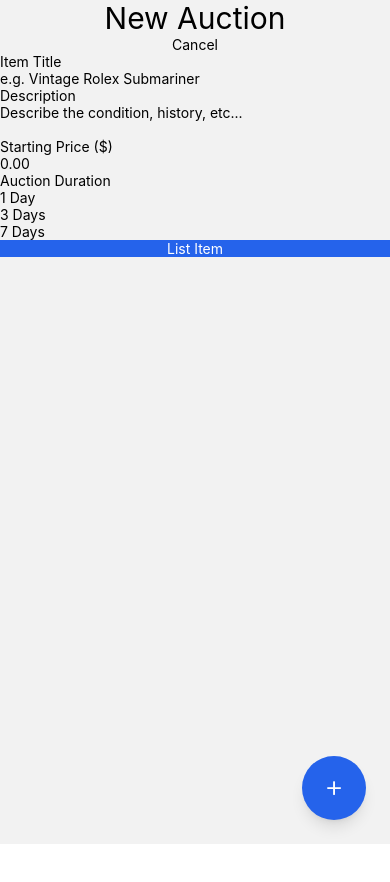
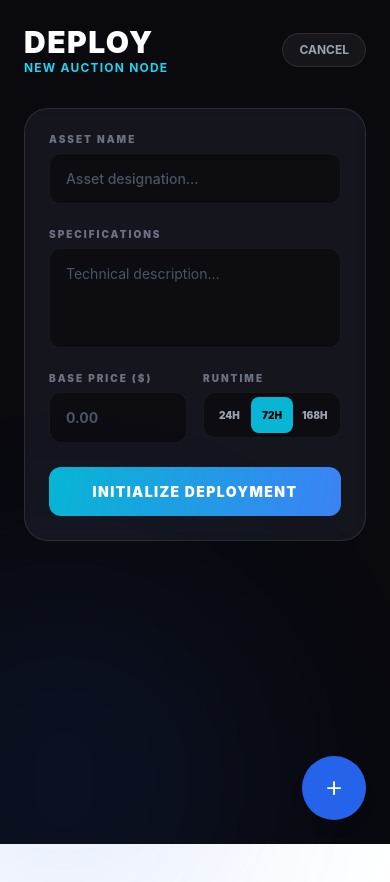
Before and after one commit to SOFTJIT-SINGH/BidNexus, a React Native app: screen /CreateAuction in a window 390 px wide. Shown: the top 882 px of the page. Before the commit the page ends 844 px from the top, so only its background shows below. Built offline with nearby package versions, Linux system fonts and the light colour scheme; no server answers; the database is empty; what react-native-worklets would draw is missing.

Commit message:
styles fixed

```diff
--- a/App.tsx
+++ b/App.tsx
@@ -3,7 +3,7 @@ import React from 'react';
 import { SafeAreaProvider } from 'react-native-safe-area-context';
 import RootNavigator from '@/src/navigation';
 import { StatusBar } from 'expo-status-bar';
-import './global.css'; // NativeWind v4 requirement
+import './global.css';
 import { Text, TouchableOpacity } from 'react-native';
 
 export default function App() {
--- a/src/screens/main/CreateAuctionScreen.tsx
+++ b/src/screens/main/CreateAuctionScreen.tsx
@@ -1,15 +1,17 @@
 import React, { useState } from 'react';
-import { View, Text, TextInput, TouchableOpacity, Alert, ActivityIndicator, KeyboardAvoidingView, Platform, ScrollView } from 'react-native';
+import { View, Text, TextInput, TouchableOpacity, Alert, ActivityIndicator, KeyboardAvoidingView, Platform, ScrollView, StatusBar } from 'react-native';
 import { SafeAreaView } from 'react-native-safe-area-context';
 import { useNavigation } from '@react-navigation/native';
+import { BlurView } from 'expo-blur';
+import { LinearGradient } from 'expo-linear-gradient';
 import { supabase } from '@/src/services/supabase/supabase';
 import { useAuthStore } from '@/src/features/auth/store/useAuthStore';
 import { useAuctionStore } from '@/src/features/auctions/store/useAuctionStore';
 
 const DURATIONS = [
-  { label: '1 Day', days: 1 },
-  { label: '3 Days', days: 3 },
-  { label: '7 Days', days: 7 },
+  { label: '24H', days: 1 },
+  { label: '72H', days: 3 },
+  { label: '168H', days: 7 },
 ];
 
 export default function CreateAuctionScreen() {
@@ -20,23 +22,21 @@ export default function CreateAuctionScreen() {
   const [title, setTitle] = useState('');
   const [description, setDescription] = useState('');
   const [startingPrice, setStartingPrice] = useState('');
-  const [selectedDuration, setSelectedDuration] = useState(3); // Default 3 days
+  const [selectedDuration, setSelectedDuration] = useState(3);
   const [isSubmitting, setIsSubmitting] = useState(false);
 
   const handleCreateAuction = async () => {
     if (!title || !startingPrice) {
-      return Alert.alert('Missing Fields', 'Please provide a title and a starting price.');
+      return Alert.alert('Invalid Entry', 'Title and starting price are required for deployment.');
     }
 
     const price = parseFloat(startingPrice);
     if (isNaN(price) || price <= 0) {
-      return Alert.alert('Invalid Price', 'Starting price must be a valid number greater than 0.');
+      return Alert.alert('Invalid Price', 'Starting price must be a positive integer.');
     }
 
     setIsSubmitting(true);
-
     try {
-      // Calculate future end date
       const endTime = new Date();
       endTime.setDate(endTime.getDate() + selectedDuration);
 
@@ -44,97 +44,90 @@ export default function CreateAuctionScreen() {
         title,
         description,
         starting_price: price,
-        current_price: price, // Initial current_price equals starting_price
+        current_price: price,
         end_time: endTime.toISOString(),
         created_by: user?.id,
       });
 
       if (error) throw error;
 
-      Alert.alert('Success', 'Your auction is now live!');
-
-      // Refresh the global store so the new item appears on the Home feed instantly
       await fetchAuctions();
       navigation.goBack();
-
     } catch (error: any) {
-      Alert.alert('Error Creating Auction', error.message);
+      Alert.alert('Deployment Failed', error.message);
     } finally {
       setIsSubmitting(false);
     }
   };
 
   return (
-    <SafeAreaView className="flex-1 bg-white">
+    <View className="flex-1 bg-[#09090E]">
+      <StatusBar barStyle="light-content" />
+      <View className="absolute -bottom-32 -left-32 w-96 h-96 bg-blue-600/10 rounded-full blur-[100px]" />
+
+      <SafeAreaView className="flex-1">
         <KeyboardAvoidingView
           behavior={Platform.OS === 'ios' ? 'padding' : 'height'}
           className="flex-1"
         >
           <ScrollView contentContainerClassName="p-6">
             <View className="flex-row justify-between items-center mb-8">
-            <Text className="text-3xl font-black text-gray-900">New Auction</Text>
-            <TouchableOpacity onPress={() => navigation.goBack()}>
-              <Text className="text-gray-500 font-medium">Cancel</Text>
+              <View>
+                <Text className="text-3xl font-black text-white tracking-wider">DEPLOY</Text>
+                <Text className="text-cyan-400 text-xs tracking-widest uppercase font-bold">New Auction Node</Text>
+              </View>
+              <TouchableOpacity onPress={() => navigation.goBack()} className="bg-white/5 p-2 rounded-full border border-white/10">
+                <Text className="text-gray-400 text-xs px-2 font-bold uppercase">Cancel</Text>
               </TouchableOpacity>
             </View>
 
-          <View className="space-y-6">
+            <BlurView intensity={20} tint="dark" className="overflow-hidden rounded-3xl border border-white/10 bg-white/5 p-6 space-y-6">
               <View>
-              <Text className="text-sm font-bold text-gray-700 mb-2 uppercase">Item Title</Text>
+                <Text className="text-[10px] font-black text-gray-500 mb-2 tracking-[2px] uppercase">Asset Name</Text>
                 <TextInput
-                className="w-full bg-gray-50 px-4 py-4 rounded-xl text-lg font-medium text-gray-900 border border-gray-100"
-                placeholder="e.g. Vintage Rolex Submariner"
+                  className="w-full bg-black/40 px-4 py-4 rounded-xl text-white font-medium border border-white/5"
+                  placeholder="Asset designation..."
+                  placeholderTextColor="#4b5563"
                   value={title}
                   onChangeText={setTitle}
-                editable={!isSubmitting}
                 />
               </View>
 
               <View>
-              <Text className="text-sm font-bold text-gray-700 mb-2 uppercase">Description</Text>
+                <Text className="text-[10px] font-black text-gray-500 mb-2 tracking-[2px] uppercase">Specifications</Text>
                 <TextInput
-                className="w-full bg-gray-50 px-4 py-4 rounded-xl text-base text-gray-900 border border-gray-100 min-h-[100px]"
-                placeholder="Describe the condition, history, etc..."
+                  className="w-full bg-black/40 px-4 py-4 rounded-xl text-white border border-white/5 min-h-[100px]"
+                  placeholder="Technical description..."
+                  placeholderTextColor="#4b5563"
                   multiline
-                textAlignVertical="top"
                   value={description}
                   onChangeText={setDescription}
-                editable={!isSubmitting}
                 />
               </View>
 
-            <View>
-              <Text className="text-sm font-bold text-gray-700 mb-2 uppercase">Starting Price ($)</Text>
+              <View className="flex-row space-x-4">
+                <View className="flex-1">
+                  <Text className="text-[10px] font-black text-gray-500 mb-2 tracking-[2px] uppercase">Base Price ($)</Text>
                   <TextInput
-                className="w-full bg-gray-50 px-4 py-4 rounded-xl text-lg font-bold text-gray-900 border border-gray-100"
+                    className="w-full bg-black/40 px-4 py-4 rounded-xl text-cyan-400 font-bold border border-white/5"
                     placeholder="0.00"
+                    placeholderTextColor="#4b5563"
                     keyboardType="numeric"
                     value={startingPrice}
                     onChangeText={setStartingPrice}
-                editable={!isSubmitting}
                   />
                 </View>
-
-            <View>
-              <Text className="text-sm font-bold text-gray-700 mb-2 uppercase">Auction Duration</Text>
-              <View className="flex-row justify-between space-x-2">
-                {DURATIONS.map((duration) => (
+                <View className="flex-1">
+                  <Text className="text-[10px] font-black text-gray-500 mb-2 tracking-[2px] uppercase">Runtime</Text>
+                  <View className="flex-row justify-between bg-black/40 p-1 rounded-xl border border-white/5">
+                    {DURATIONS.map((d) => (
                       <TouchableOpacity
-                    key={duration.days}
-                    className={`flex-1 py-3 rounded-xl border ${
-                      selectedDuration === duration.days
-                        ? 'bg-blue-50 border-blue-600'
-                        : 'bg-white border-gray-200'
-                    }`}
-                    onPress={() => setSelectedDuration(duration.days)}
-                    disabled={isSubmitting}
+                        key={d.days}
+                        onPress={() => setSelectedDuration(d.days)}
+                        className={`flex-1 py-3 rounded-lg ${selectedDuration === d.days ? 'bg-cyan-500' : ''}`}
                       >
-                    <Text
-                      className={`text-center font-bold ${
-                        selectedDuration === duration.days ? 'text-blue-600' : 'text-gray-600'
-                      }`}
-                    >
-                      {duration.label}
+                        <Text className={`text-center text-[10px] font-black ${selectedDuration === d.days ? 'text-black' : 'text-gray-400'}`}>
+                          {d.label}
                         </Text>
                       </TouchableOpacity>
                     ))}
@@ -143,20 +136,26 @@ export default function CreateAuctionScreen() {
               </View>
 
               <TouchableOpacity
-            className={`w-full py-4 rounded-xl items-center mt-10 ${
-              isSubmitting ? 'bg-blue-400' : 'bg-blue-600'
-            }`}
+                className="w-full overflow-hidden rounded-xl mt-4"
                 onPress={handleCreateAuction}
                 disabled={isSubmitting}
+              >
+                <LinearGradient
+                  colors={['#06b6d4', '#3b82f6']}
+                  start={{ x: 0, y: 0 }} end={{ x: 1, y: 1 }}
+                  className="py-4 items-center"
                 >
                   {isSubmitting ? (
                     <ActivityIndicator color="#ffffff" />
                   ) : (
-              <Text className="text-white font-bold text-lg">List Item</Text>
+                    <Text className="text-white font-black tracking-widest uppercase">Initialize Deployment</Text>
                   )}
+                </LinearGradient>
               </TouchableOpacity>
+            </BlurView>
           </ScrollView>
         </KeyboardAvoidingView>
       </SafeAreaView>
+    </View>
   );
 }
--- a/tailwind.config.js
+++ b/tailwind.config.js
@@ -1,7 +1,11 @@
 /** @type {import('tailwindcss').Config} */
 module.exports = {
-  content: ['./App.{js,ts,tsx}', './components/**/*.{js,ts,tsx}'],
-
+  // Add the src folder to the content array!
+  content: [
+    './App.{js,ts,tsx}',
+    './components/**/*.{js,ts,tsx}',
+    './src/**/*.{js,ts,tsx}'
+  ],
   presets: [require('nativewind/preset')],
   theme: {
     extend: {},
```
Also changed, not shown: src/screens/main/AuctionDetailScreen.tsx (+91 -49 lines), src/screens/main/ProfileScreen.tsx (+27 -100 lines), src/screens/main/HomeScreen.tsx (line endings or trailing spaces). Lines whose indentation alone changed are shown as unchanged.
